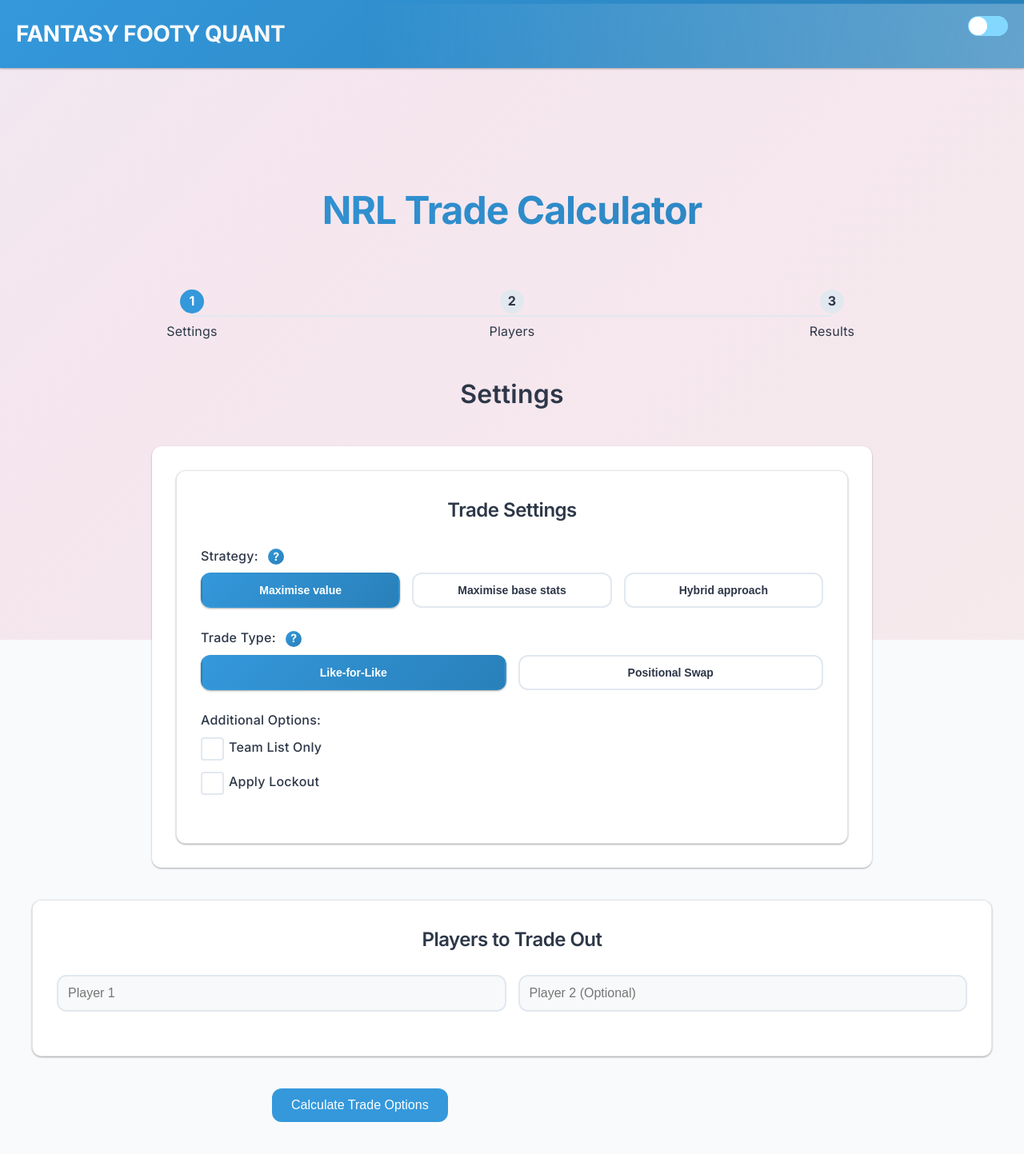
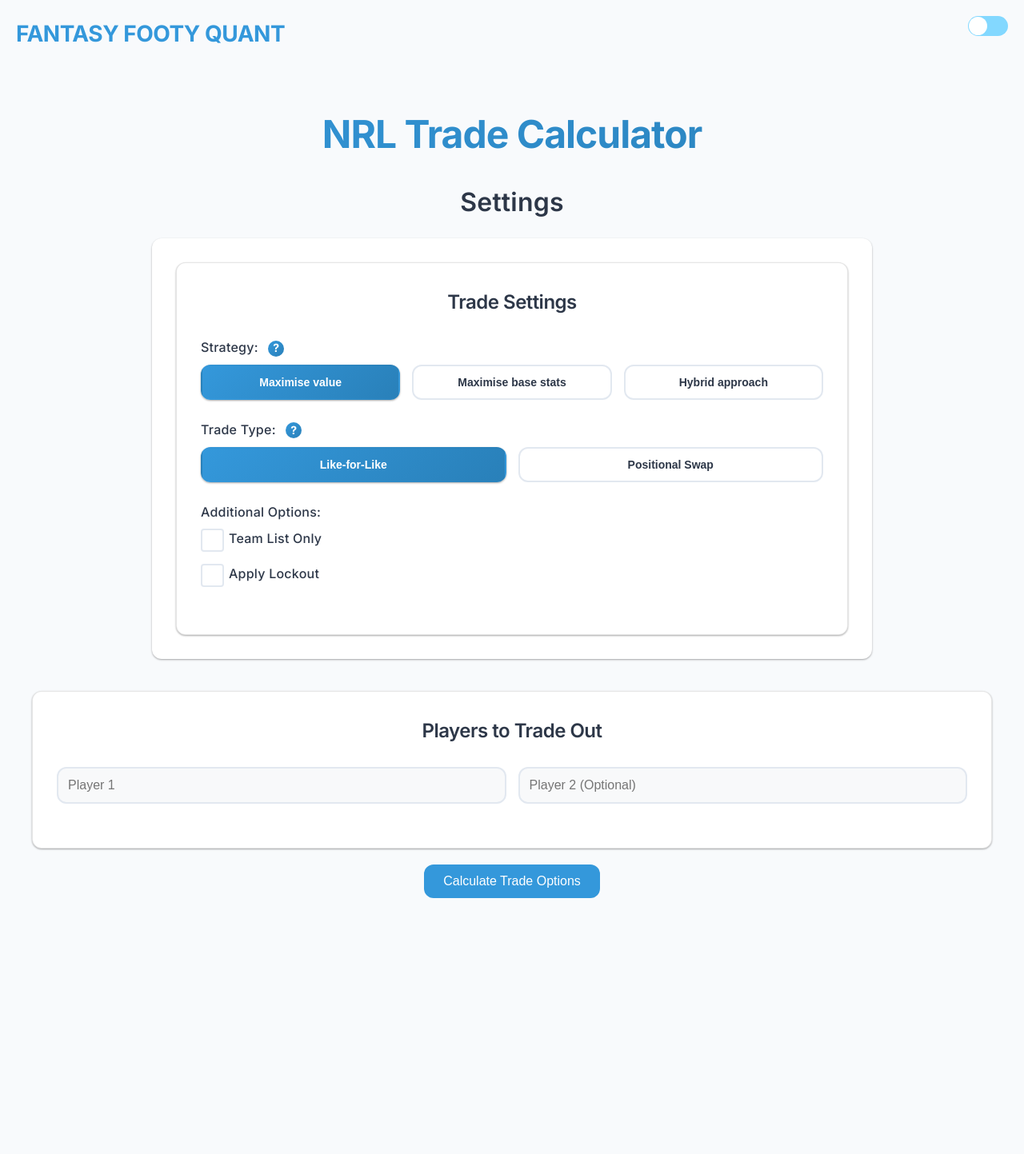
Before and after one commit to rrit5727/fantasy_calc_deployment, a Flask app: page / in a window 1280 px wide. Shown: the whole page at 80% size. After the commit the page ends 1123 px from the top, so only its background shows below. Run offline with Flask 3, Linux system fonts and the light colour scheme; parts of the project's set-up code (start-up, migrations or seed data) failed here and were passed over; some libraries are stand-ins or nearby versions.

Commit message:
Create a sticky header with scroll-aware color changes, remove the animated background, reduce the vertical spacing above the trade settings, center the trade calculator button at half panel width, update loading spinner

```diff
--- a/templates/index.html
+++ b/templates/index.html
@@ -35,6 +35,7 @@
             line-height: 1.6;
             letter-spacing: 0.015em;
             transition: background-color var(--transition-speed) ease;
+            padding-top: 70px;
         }
 
         .container {
@@ -43,72 +44,34 @@
             padding: 40px 20px;
         }
 
-        /* Animated background */
-        .animated-background {
+        /* Header styling */
+        .header {
             position: fixed;
             top: 0;
             left: 0;
-            width: 100%;
-            height: 100%;
-            z-index: -1;
-            background: linear-gradient(-45deg, #ee7752, #e73c7e, #23a6d5, #23d5ab);
-            background-size: 400% 400%;
-            animation: gradient 15s ease infinite;
-            opacity: 0.1;
-        }
+            right: 0;
+            z-index: 1000;
+            padding: 20px;
+            linear-gradient(135deg, var(--primary-color), var(--secondary-color));
 
-        @keyframes gradient {
-            0% {
-                background-position: 0% 50%;
-            }
-            50% {
-                background-position: 100% 50%;
-            }
-            100% {
-                background-position: 0% 50%;
-            }
-        }
-
-        /* Header styling */
-        .header {
-            background: linear-gradient(135deg, var(--primary-color), var(--secondary-color));
-            padding: 20px;
-            margin-bottom: 40px;
-            box-shadow: var(--box-shadow);
-            position: relative;
-            overflow: hidden;
-        }
-
-        .header::before {
-            content: '';
-            position: absolute;
-            top: -50%;
-            left: -50%;
-            width: 200%;
-            height: 200%;
-            background: radial-gradient(circle, rgba(255,255,255,0.3) 0%, rgba(255,255,255,0) 70%);
-            animation: ripple 12s linear infinite;
-        }
-
-        @keyframes ripple {
-            0% {
-                transform: translate(0, 0);
-            }
-            100% {
-                transform: translate(50%, 50%);
-            }
+            transition: all 0.3s ease;
         }
 
         .header h1 {
             margin: 0;
             font-size: 28px;
-            background: linear-gradient(135deg, #fff, #e0e0e0);
-            -webkit-background-clip: text;
-            -webkit-text-fill-color: transparent;
+            color: var(--primary-color);
             font-weight: 700;
             letter-spacing: -0.5px;
-            position: relative;
-            z-index: 1;
+            transition: all 0.3s ease;
+        }
+
+        .header.scrolled {
+            background: var(--primary-color);
+        }
+
+        .header.scrolled h1 {
+            color: white;
         }
 
         /* Main title styling */
@@ -116,7 +79,7 @@
             color: var(--text-color);
             text-align: center;
             font-size: 48px;
-            margin: 60px 0;
+            margin: 20px 0;
             font-weight: 700;
             letter-spacing: -1px;
             opacity: 0;
@@ -142,7 +105,7 @@
             color: var(--text-color);
             text-align: center;
             font-size: 32px;
-            margin: 40px 0;
+            margin: 20px 0;
             font-weight: 600;
         }
 
@@ -412,10 +381,9 @@
 
         /* Submit button container */
         .submit-button-container {
-            width: 50%;
-            margin-left: auto;
-            margin-right: auto;
-            margin-top: 40px;
+            width: 35%;  /* Half of the 70% width of the panels */
+            margin: 20px auto;
+            text-align: center;
         }
 
         /* Tooltip styling */
@@ -574,62 +542,6 @@
             background: var(--secondary-color);
         }
 
-        /* Progress indicator */
-        .progress-indicator {
-            display: flex;
-            justify-content: space-between;
-            margin-bottom: 30px;
-        }
-
-        .progress-step {
-            flex: 1;
-            text-align: center;
-            position: relative;
-        }
-
-        .progress-step::before {
-            content: '';
-            position: absolute;
-            top: 50%;
-            left: -50%;
-            right: 50%;
-            height: 2px;
-            background-color: #e2e8f0;
-            z-index: -1;
-        }
-
-        .progress-step:first-child::before {
-            display: none;
-        }
-
-        .progress-step-inner {
-            width: 30px;
-            height: 30px;
-            border-radius: 50%;
-            background-color: #e2e8f0;
-            display: flex;
-            align-items: center;
-            justify-content: center;
-            margin: 0 auto 10px;
-            font-weight: bold;
-            color: var(--text-color);
-            transition: all var(--transition-speed) ease;
-        }
-
-        .progress-step.active .progress-step-inner {
-            background-color: var(--primary-color);
-            color: white;
-        }
-
-        .progress-step.completed .progress-step-inner {
-            background-color: var(--secondary-color);
-            color: white;
-        }
-
-        .progress-step.completed::before {
-            background-color: var(--secondary-color);
-        }
-
         /* Dark mode toggle */
         .dark-mode-toggle {
             position: fixed;
@@ -754,7 +653,6 @@
     </script>
 </head>
 <body>
-    <div class="animated-background"></div>
     <div class="dark-mode-toggle">
         <input type="checkbox" id="darkModeToggle">
         <label for="darkModeToggle"></label>
@@ -765,21 +663,6 @@
 
     <div class="container">
         <h1 class="main-title">NRL Trade Calculator</h1>
-
-        <div class="progress-indicator">
-            <div class="progress-step active">
-                <div class="progress-step-inner">1</div>
-                <span>Settings</span>
-            </div>
-            <div class="progress-step">
-                <div class="progress-step-inner">2</div>
-                <span>Players</span>
-            </div>
-            <div class="progress-step">
-                <div class="progress-step-inner">3</div>
-                <span>Results</span>
-            </div>
-        </div>
 
         <h2 class="settings-title">Settings</h2>
 
@@ -1004,12 +887,6 @@
                 e.preventDefault();
                 $('#results').html('<div class="loading"></div>');
 
-                // Update progress indicator
-                $('.progress-step').removeClass('active completed');
-                $('.progress-step:nth-child(1)').addClass('completed');
-                $('.progress-step:nth-child(2)').addClass('completed');
-                $('.progress-step:nth-child(3)').addClass('active');
-
                 // Serialize form data
                 let formData = $(this).serializeArray();
 
@@ -1169,10 +1046,12 @@
                 }
             });
 
-            // Update progress indicator on form interaction
-            $('#tradeForm input, #tradeForm select, #tradeForm button').on('change click', function() {
-                $('.progress-step:nth-child(1)').addClass('completed');
-                $('.progress-step:nth-child(2)').addClass('active');
+            $(window).scroll(function() {
+                if ($(this).scrollTop() > 10) {
+                    $('.header').addClass('scrolled');
+                } else {
+                    $('.header').removeClass('scrolled');
+                }
             });
         });
     </script>
```
Also changed, not shown: other parts of templates/index.html (+12 -19 lines).
